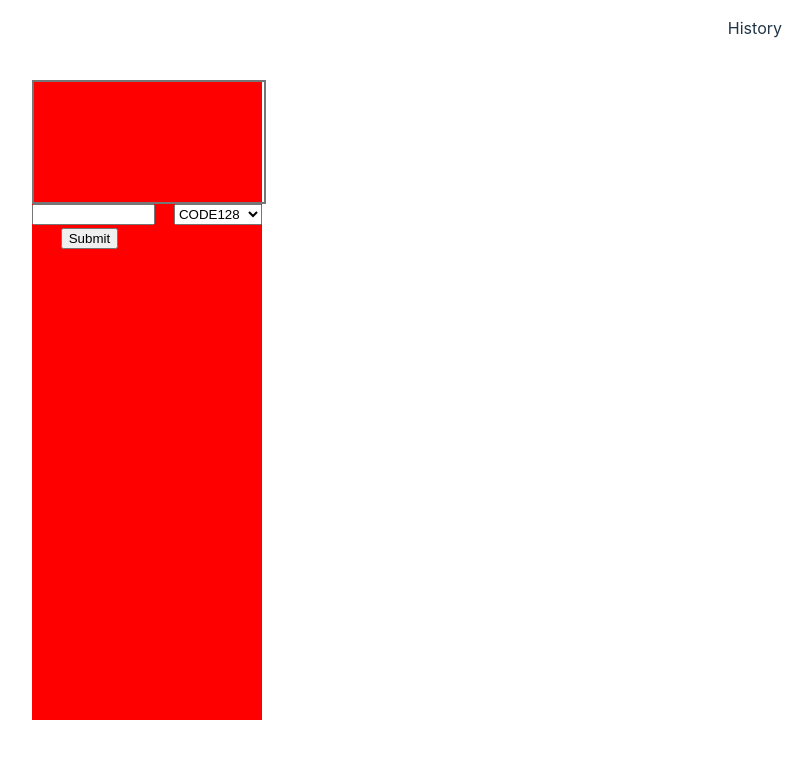
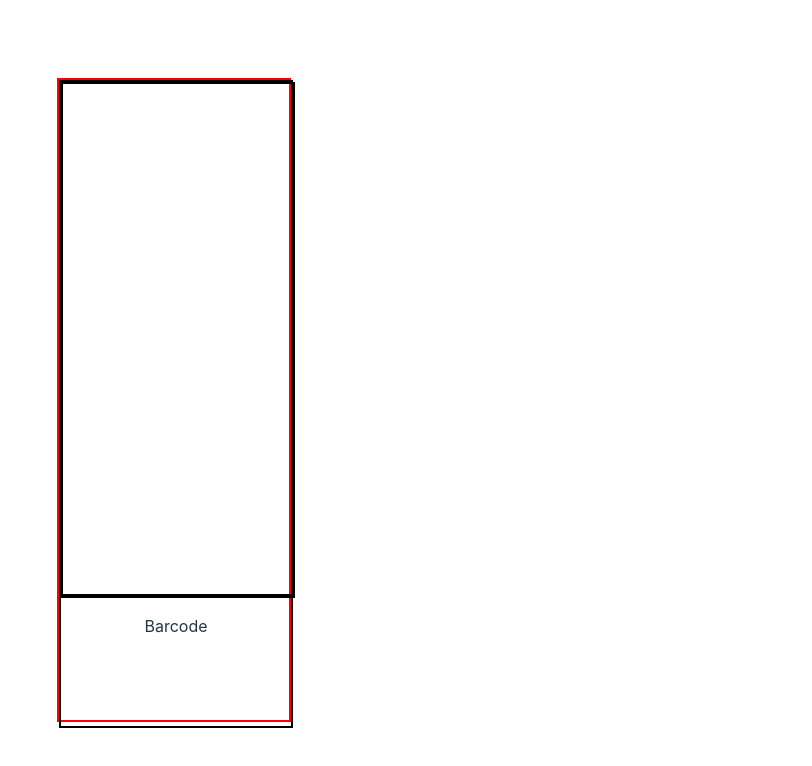
Before and after one commit to StepanBlaha/barcode-project, a React (Vite) app: page / in a window 1280 px wide. Shown: the top 766 px of the page, without its empty margins (466-1278 px from the left). Built offline with nearby package versions, Linux system fonts and the light colour scheme.

Commit message:
changed layout of the pages

```diff
--- a/src/App.jsx
+++ b/src/App.jsx
@@ -8,13 +8,20 @@ import HistoryApp from './history.jsx'
 import PageButtons from './buttons.jsx'
 
 function App() {
-  const [page, setPage] = useState("barcode")
+  const [page, setPage] = useState("history")
 
-  if(page ==="barcode"){
+  if (page === "barcode") {
+    console.log('Je to bar')
     return (
       <>
+        <div className='wrapper'>
+          <div className='mainContent'>
             <BarcodeApp />
+          </div>
+          <div className='buttonNav'>
             <PageButtons page={page} setPage={setPage} />
+          </div>
+        </div>
       </>
     )
   }
@@ -22,17 +29,29 @@ function App() {
   if(page === "history"){
     return (
       <>
+        <div className='wrapper'>
+          <div className='mainContent'>
             <HistoryApp />
+          </div>
+          <div className='buttonNav'>
             <PageButtons page={page} setPage={setPage} />
+          </div>
+        </div>
       </>
     )
   }
   else{
     return (
       <>
+        <div className='wrapper'>
+          <div className='mainContent'>
             <BarcodeApp />
             <HistoryApp />
+          </div>
+          <div className='buttonNav'>
             <PageButtons page={page} setPage={setPage} />
+          </div>
+        </div>
       </>
     )
   }
--- a/src/barcode.css
+++ b/src/barcode.css
@@ -14,7 +14,7 @@ html,  body{
 .wrapper{
     height: 80%;
     width: 230px;
-    background-color: red;
+    border: 2px solid red;
     margin: auto auto;
 }
 .barcodeWrap{
--- a/src/barcode.jsx
+++ b/src/barcode.jsx
@@ -292,7 +292,6 @@ function BarcodeApp() {
 
   return (
     <>
-        <div className='wrapper'>
         <div className='barcodeWrap'>
             <canvas id="barcode"></canvas>
         </div>
@@ -303,7 +302,6 @@ function BarcodeApp() {
 
 
         {errorElement()}
-        </div>
     </>
   )
 }
--- a/src/history.css
+++ b/src/history.css
@@ -1,6 +1,37 @@
+html,  body{
+    height: 100%;
+    width: 100%;
+}
+#root {
+    max-width: 1280px;
+    margin: 0 auto;
+    padding: 2rem;
+    text-align: center;
+    width: 100%;
+    height: 100%;
+    display: flex;
+}
+.wrapper{
+    height: 80%;
+    width: 230px;
+    border: 2px solid red;
+    margin: auto auto;
+}
+.mainContent{
+    height: 80%;
+    width: 100%;
+    border: 2px solid black;
+    float: left;
+}
+.buttonNav{
+    height: 20%;
+    width: 100%;
+    float: left;
+    border: 2px solid black;
+}
 .recordList{
-    height: fit-content;
-    width: 80%;
+    height: 100%;
+    width: 100%;
     margin: 0 auto;
     border: 2px solid black;
 }
--- a/src/history.jsx
+++ b/src/history.jsx
@@ -32,7 +32,6 @@ function HistoryApp() {
     return (
         <>
             <RecordList/>
-
         </>
     )
 
```
Lines whose indentation alone changed are shown as unchanged.
